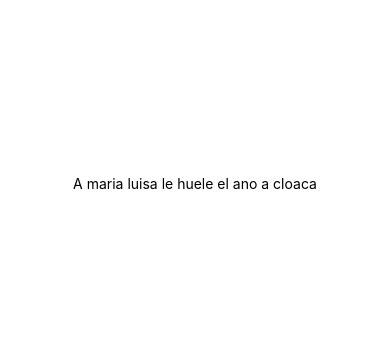
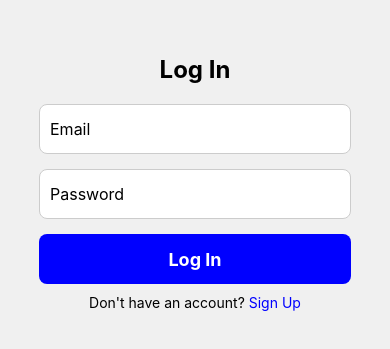
Before and after one commit to jorgefl8/Gastronify, a React Native app: screen / in a window 390 px wide. Shown: the part 239-588 px from the top of the page. Built offline with nearby package versions, Linux system fonts and the light colour scheme; no server answers.

Commit message:
feat: Firebase configuration and login screen implementation

```diff
--- a/App.js
+++ b/App.js
@@ -1,10 +1,50 @@
+import React, { useState, useEffect } from 'react';
 import { StatusBar } from 'expo-status-bar';
-import { StyleSheet, Text, View } from 'react-native';
+import { StyleSheet, Text, View, Button } from 'react-native'; // Importa Button desde react-native
+import LoginScreen from './LoginScreen'; // Asumiendo que el archivo de la pantalla de inicio de sesión está en la ruta correcta
+import { FirebaseAuth } from "./firebase/firebaseconfig";
 
 export default function App() {
+  const auth = FirebaseAuth;
+  const [isLoggedIn, setIsLoggedIn] = useState(false);
+  const [loading, setLoading] = useState(true);
+
+  // Verificar si el usuario está autenticado al cargar la aplicación
+
+    const unsubscribe = FirebaseAuth.onAuthStateChanged( user => {
+      if (user) {
+        setIsLoggedIn(true); // Si hay un usuario autenticado, establecer isLoggedIn en true
+      } else {
+        setIsLoggedIn(false); // Si no hay un usuario autenticado, establecer isLoggedIn en false
+      }
+      setLoading(false); // Marcar que la verificación de autenticación ha terminado
+    });
+
+    const handleLogout = async () => {
+      try {
+        await FirebaseAuth.signOut(); // Cierra sesión
+        setIsLoggedIn(false); // Actualiza el estado de isLoggedIn
+      } catch (error) {
+        console.log('Error al cerrar sesión:', error);
+      }
+    };
+  if (loading) {
+    return (
+      <View style={styles.container}>
+        <Text>Cargando...</Text>
+        <StatusBar style="auto" />
+      </View>
+    );
+  }
+
+  if (!isLoggedIn) {
+    return <LoginScreen />;
+  }
+
   return (
     <View style={styles.container}>
       <Text>A maria luisa le huele el ano a cloaca</Text>
+      <Button title="Cerrar sesión" onPress={handleLogout} />
       <StatusBar style="auto" />
     </View>
   );
--- /dev/null
+++ b/LoginScreen.js
@@ -0,0 +1,135 @@
+import React, { useState } from 'react';
+import { View, Text, TextInput, TouchableOpacity, StyleSheet, KeyboardAvoidingView, Platform } from "react-native";
+import { FirebaseAuth } from "./firebase/firebaseconfig";
+import { signInWithEmailAndPassword, createUserWithEmailAndPassword } from "firebase/auth";
+
+const LoginScreen = () => {
+    const auth = FirebaseAuth;
+    const [email, setEmail] = useState('');
+    const [password, setPassword] = useState('');
+    const [error, setError] = useState('');
+
+    const handleLogin = async () => {
+        try {
+            await signInWithEmailAndPassword(auth, email, password);
+
+        } catch (error) {
+            console.log(error);
+            setError(error.message);
+        }
+    };
+
+    const handleLoginFacebook = async () => { }
+
+    const handleLoginGoogle = async () => { }
+
+    const handleRegister = async () => {
+        try {
+            // Intentar registrar al usuario
+            console.log("Success")
+            await createUserWithEmailAndPassword(auth, email, password);
+            // No llamar a onLogin(true) aquí, ya que el registro no significa que el usuario ha iniciado sesión
+        } catch (error) {
+            console.log(error);
+            setError(error.message);
+        }
+    };
+
+
+    return (
+        <KeyboardAvoidingView
+            behavior={Platform.OS === "ios" ? "padding" : "height"}
+            style={styles.container}
+        >
+            <View style={styles.contentContainer}>
+                <Text style={styles.title}>Log In</Text>
+                <TextInput
+                    style={styles.input}
+                    placeholder="Email"
+                    value={email}
+                    onChangeText={setEmail}
+                    autoCapitalize="none"
+                    keyboardType="email-address"
+                />
+                <TextInput
+                    style={styles.input}
+                    placeholder="Password"
+                    value={password}
+                    onChangeText={setPassword}
+                    secureTextEntry
+                />
+                <TouchableOpacity style={styles.button} onPress={handleLogin}>
+                    <Text style={styles.buttonText}>Log In</Text>
+                </TouchableOpacity>
+                <View style={styles.separator} />
+
+                <Text style={styles.registerText}>
+                    <TouchableOpacity onPress={handleRegister} style={styles.registerContainer}>
+                        <Text style={styles.registerText}>Don't have an account? <Text style={styles.registerLink}>Sign Up</Text></Text>
+                    </TouchableOpacity>
+                </Text>
+
+            </View>
+        </KeyboardAvoidingView>
+    );
+};
+
+const styles = StyleSheet.create({
+    container: {
+        flex: 1,
+        justifyContent: "center",
+        alignItems: "center",
+        backgroundColor: "#f0f0f0",
+    },
+    contentContainer: {
+        flex: 1,
+        justifyContent: "center",
+        alignItems: "center",
+        width: "80%",
+    },
+    title: {
+        fontSize: 24,
+        fontWeight: "bold",
+        marginBottom: 20,
+    },
+    input: {
+        width: "100%",
+        height: 50,
+        backgroundColor: "#fff",
+        borderWidth: 1,
+        borderColor: "#ccc",
+        borderRadius: 8,
+        marginBottom: 15,
+        paddingLeft: 10,
+        fontSize: 16,
+    },
+    button: {
+        width: "100%",
+        height: 50,
+        backgroundColor: "blue",
+        justifyContent: "center",
+        alignItems: "center",
+        borderRadius: 8,
+    },
+    buttonText: {
+        color: "#fff",
+        fontSize: 18,
+        fontWeight: "bold",
+    },
+    separator: {
+        height: 10,
+    },
+    buttonRegister: {
+        width: "100%",
+        height: 50,
+        backgroundColor: "#e1e1e1",
+        justifyContent: "center",
+        alignItems: "center",
+        borderRadius: 8,
+    },
+    registerLink: {
+        color: "blue",
+    }
+});
+
+export default LoginScreen;
--- /dev/null
+++ b/firebase/firebaseconfig.js
@@ -0,0 +1,32 @@
+// Import the functions you need from the SDKs you need
+import { initializeApp } from "firebase/app";
+import { initializeAuth, getAuth, getReactNativePersistence } from 'firebase/auth';
+import ReactNativeAsyncStorage from '@react-native-async-storage/async-storage';
+import { getFirestore } from "firebase/firestore";
+import { getStorage } from "firebase/storage";
+
+// TODO: Add SDKs for Firebase products that you want to use
+// https://firebase.google.com/docs/web/setup#available-libraries
+
+// Your web app's Firebase configuration
+// For Firebase JS SDK v7.20.0 and later, measurementId is optional
+const firebaseConfig = {
+  apiKey: "AIzaSyAdlSbfv09lMPszXILV7rtTYF4TDoP_hu4",
+  authDomain: "rankers-743b9.firebaseapp.com",
+  databaseURL: "https://rankers-743b9-default-rtdb.europe-west1.firebasedatabase.app",
+  projectId: "rankers-743b9",
+  storageBucket: "rankers-743b9.appspot.com",
+  messagingSenderId: "676141012819",
+  appId: "1:676141012819:web:a6606633146e61c697f3a6",
+  measurementId: "G-LK6CLE7GS1"
+};
+
+// Initialize Firebase
+const app = initializeApp(firebaseConfig);
+const auth = initializeAuth(app, {
+  persistence: getReactNativePersistence(ReactNativeAsyncStorage)
+});
+export const FirebaseApp = initializeApp(firebaseConfig);
+export const FirebaseAuth = getAuth(FirebaseApp);
+export const FirestoreDB = getFirestore(FirebaseApp);
+export const FirestoreST = getStorage(FirebaseApp);
--- a/package.json
+++ b/package.json
@@ -9,8 +9,10 @@
     "web": "expo start --web"
   },
   "dependencies": {
+    "@react-native-async-storage/async-storage": "^1.22.1",
     "expo": "~50.0.7",
     "expo-status-bar": "~1.11.1",
+    "firebase": "^10.8.0",
     "react": "18.2.0",
     "react-native": "0.73.4"
   },
```
Also changed, not shown: as.js (added), 1 other file (tests, documents, lock files or other folders).
